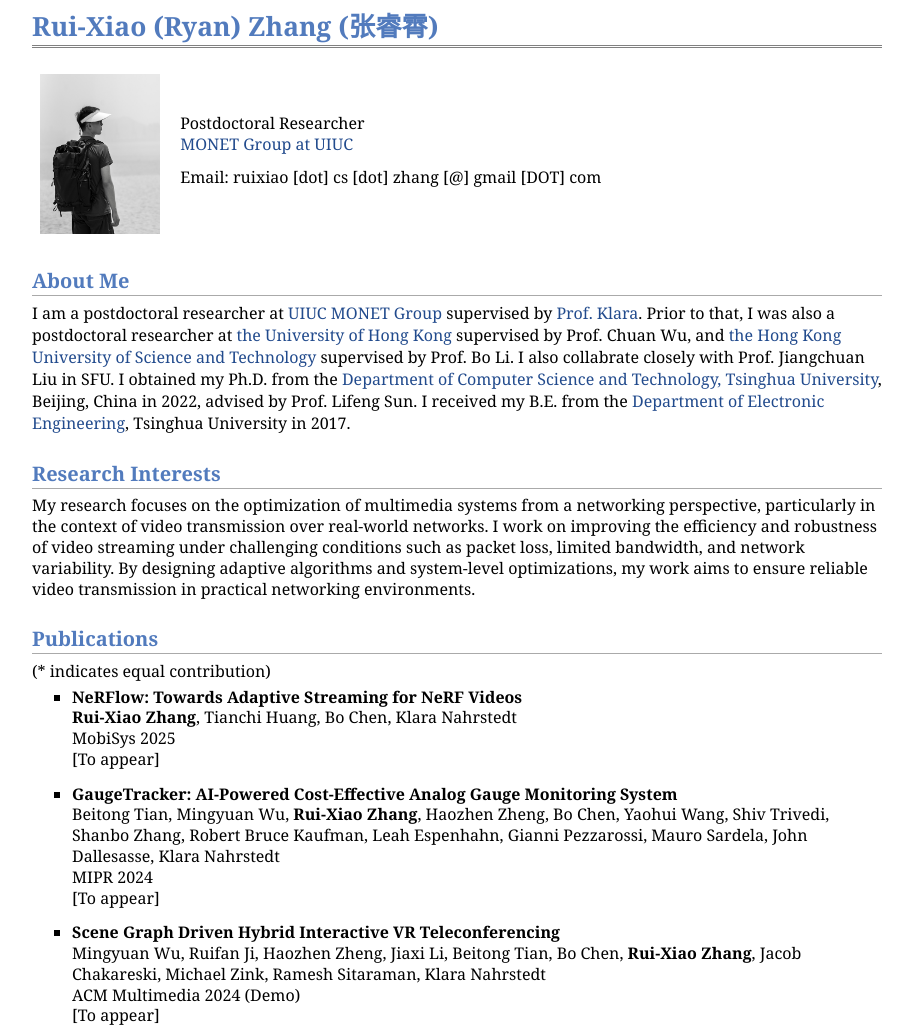
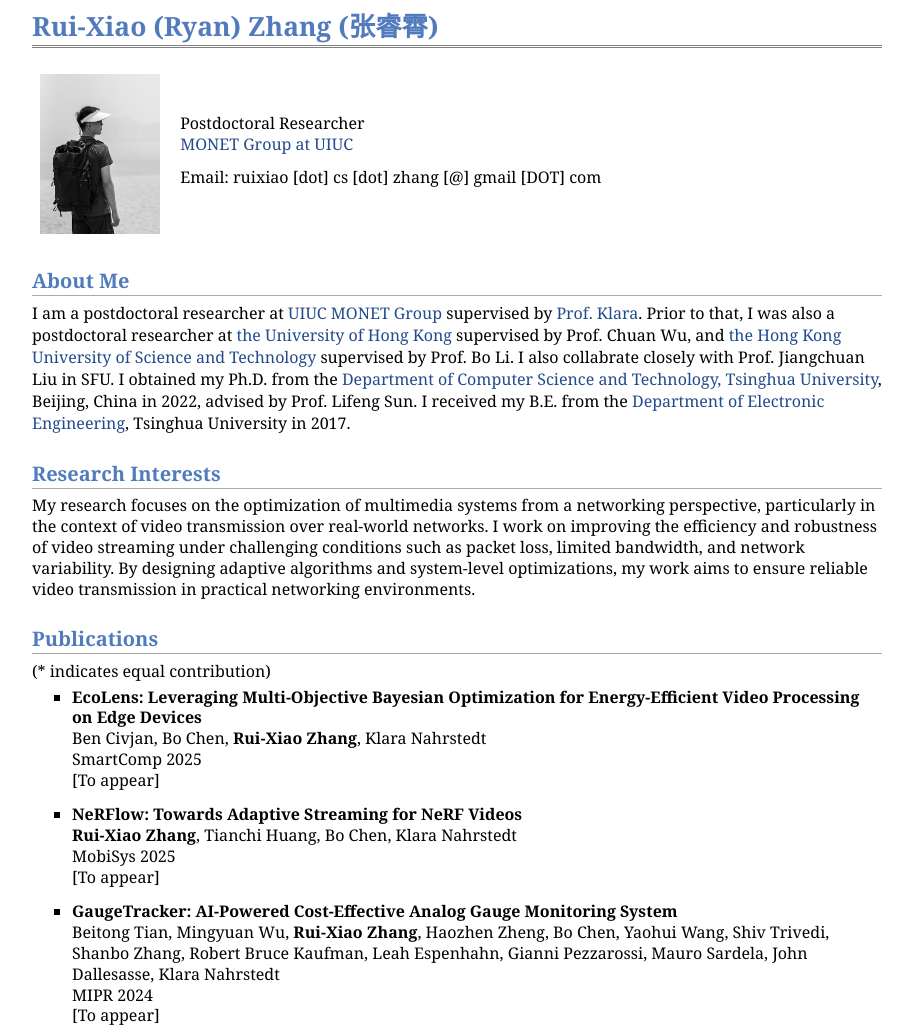
Before and after one commit to RuixiaoZhang/ruixiaozhang.github.io, a plain HTML site: page index.html in a window 1280 px wide. Shown: the top 1029 px of the page, without its empty margins (183-1096 px from the left). Drawn offline with Linux system fonts and the light colour scheme.

Commit message:
Update index.html
smart com

```diff
--- a/index.html
+++ b/index.html
@@ -46,6 +46,16 @@
 
 		<h2>Publications </h2>
 			(* indicates equal contribution)
+			<ul>
+				<li>
+					<p>
+					<b>EcoLens: Leveraging Multi-Objective Bayesian Optimization for Energy-Efficient Video Processing on Edge Devices</b> </br>
+					Ben Civjan, Bo Chen, <b>Rui-Xiao Zhang</b>, Klara Nahrstedt<br/>
+					SmartComp 2025 <br/>
+					[To appear] <br/>
+					</p>
+				</li>
+			</ul>
 			<ul>
 				<li>
 					<p>
```
